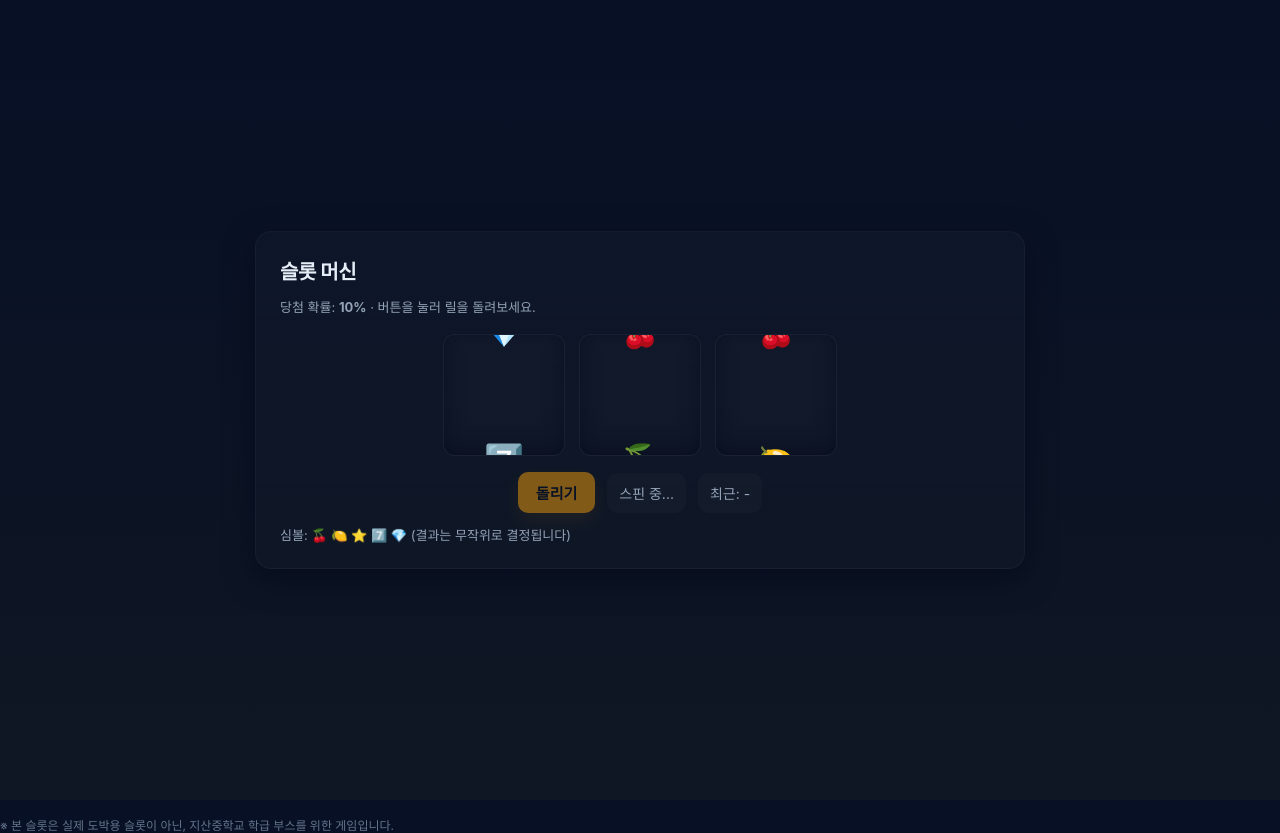
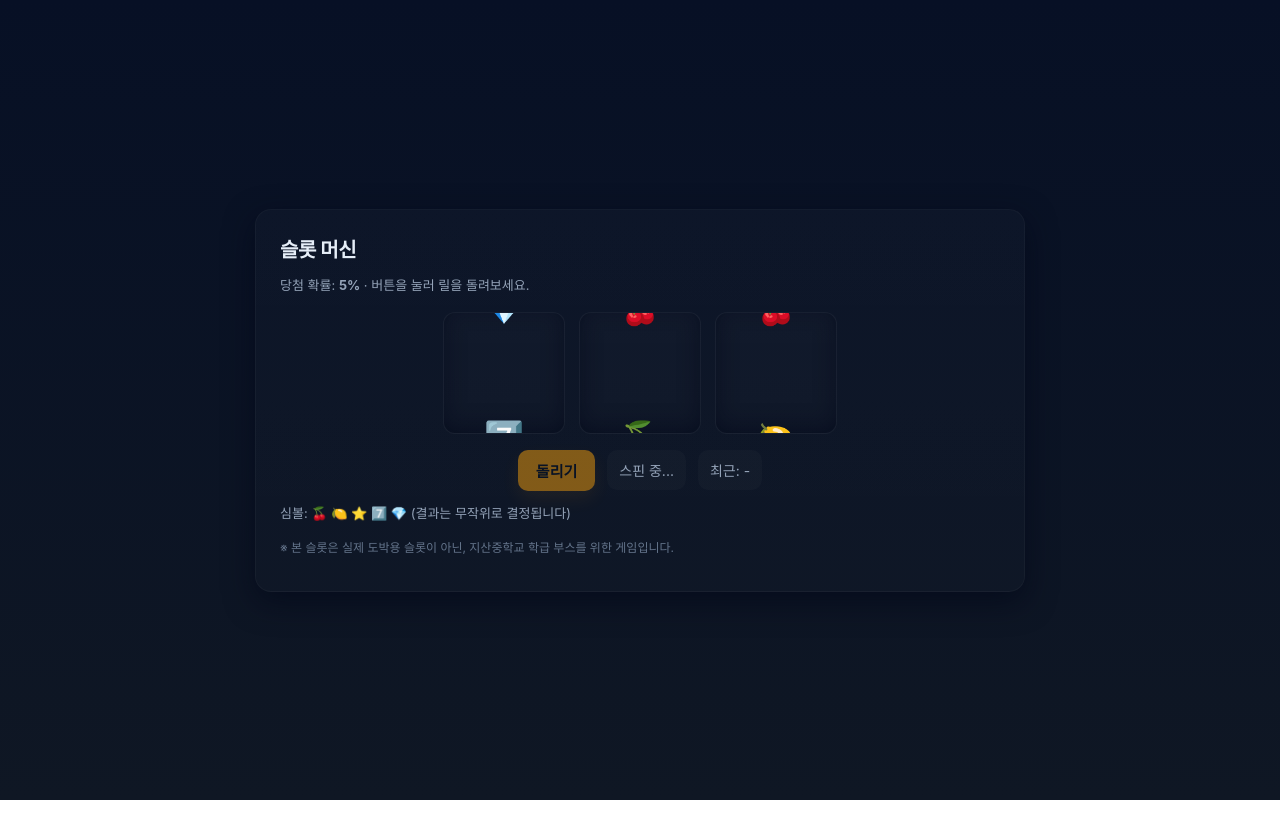
Before and after one commit to kimeungyeol0107/s, a plain HTML site: page index.html in a window 1280 px wide. Both pictures are taken after a click on the button "돌리기". After the commit the page ends 800 px from the top, so only its background shows below. Drawn offline with Linux system fonts and the light colour scheme.

Commit message:
Update index.html

```diff
--- a/index.html
+++ b/index.html
@@ -13,25 +13,54 @@
     --win:#16a34a;
     --lose:#ef4444;
   }
-  html,body{height:100%;margin:0;font-family:Inter,system-ui,-apple-system,'Segoe UI',Roboto,'Noto Sans KR',sans-serif;background:linear-gradient(180deg,#071025 0%, #0f1724 100%);color:#e6eef8}
-  .wrap{min-height:100%;display:flex;align-items:center;justify-content:center;padding:32px;box-sizing:border-box;}
-  .card{background:linear-gradient(180deg, rgba(255,255,255,0.02), rgba(255,255,255,0.01));border-radius:16px;padding:24px;width:100%;max-width:720px;box-shadow: 0 10px 30px rgba(2,6,23,0.6);border:1px solid rgba(255,255,255,0.03)}
+  html,body{
+    height:100%;margin:0;
+    font-family:Inter,system-ui,-apple-system,'Segoe UI',Roboto,'Noto Sans KR',sans-serif;
+    background:linear-gradient(180deg,#071025 0%, #0f1724 100%);
+    color:#e6eef8
+  }
+  .wrap{
+    min-height:100%;
+    display:flex;
+    align-items:center;
+    justify-content:center;
+    padding:32px;
+    box-sizing:border-box;
+  }
+  .card{
+    background:linear-gradient(180deg, rgba(255,255,255,0.02), rgba(255,255,255,0.01));
+    border-radius:16px;
+    padding:24px;
+    width:100%;max-width:720px;
+    box-shadow:0 10px 30px rgba(2,6,23,0.6);
+    border:1px solid rgba(255,255,255,0.03)
+  }
   h1{margin:0 0 12px;font-size:20px;letter-spacing:-0.02em}
   p.lead{margin:0 0 18px;color:var(--muted);font-size:13px}
+
   .machine{display:flex;gap:14px;align-items:center;justify-content:center;margin-bottom:16px}
-  .reel{width:120px;height:120px;background:linear-gradient(180deg, rgba(255,255,255,0.02), rgba(255,255,255,0.01));border-radius:12px;display:flex;align-items:center;justify-content:center;box-shadow: inset 0 -6px 20px rgba(2,6,23,0.5);overflow:hidden;border:1px solid rgba(255,255,255,0.03)}
+  .reel{
+    width:120px;height:120px;
+    background:linear-gradient(180deg, rgba(255,255,255,0.02), rgba(255,255,255,0.01));
+    border-radius:12px;display:flex;align-items:center;justify-content:center;
+    box-shadow:inset 0 -6px 20px rgba(2,6,23,0.5);
+    overflow:hidden;border:1px solid rgba(255,255,255,0.03)
+  }
   .symbols{display:flex;flex-direction:column;align-items:center;justify-content:flex-start;gap:10px;transform:translateY(0);transition:transform 0.2s linear}
   .symbol{width:100%;height:120px;display:flex;align-items:center;justify-content:center;font-size:32px;font-weight:700}
   .symbol.small{font-size:22px}
+
   .controls{display:flex;gap:12px;align-items:center;justify-content:center;margin-bottom:12px}
   button{background:var(--accent);border:0;padding:10px 18px;border-radius:10px;color:#041024;font-weight:700;cursor:pointer;box-shadow:0 8px 18px rgba(245,158,11,0.14);font-size:15px}
   button:disabled{opacity:0.5;cursor:not-allowed}
-  .info{display:flex;gap:12px;align-items:center;justify-content:space-between;flex-wrap:wrap}
+
   .status{padding:10px 12px;border-radius:10px;background:rgba(255,255,255,0.02);font-size:14px;color:var(--muted)}
   .result{margin-top:12px;padding:12px;border-radius:10px;font-weight:700;text-align:center}
   .result.win{background:linear-gradient(90deg, rgba(22,163,74,0.12), rgba(22,163,74,0.06));color:var(--win)}
   .result.lose{background:linear-gradient(90deg, rgba(239,68,68,0.08), rgba(239,68,68,0.03));color:var(--lose)}
+
   .legend{margin-top:8px;color:var(--muted);font-size:13px}
+
   @media (max-width:560px){
     .machine{gap:8px}
     .reel{width:86px;height:86px}
@@ -44,18 +73,12 @@
 <div class="wrap">
   <div class="card" role="application" aria-labelledby="title">
     <h1 id="title">슬롯 머신</h1>
-    <p class="lead">당첨 확률: <strong>10%</strong> · 버튼을 눌러 릴을 돌려보세요.</p>
+    <p class="lead">당첨 확률: <strong>5%</strong> · 버튼을 눌러 릴을 돌려보세요.</p>
 
     <div class="machine" aria-hidden="false">
-      <div class="reel" id="reel1" aria-label="릴 1">
-        <div class="symbols" id="symbols1"></div>
-      </div>
-      <div class="reel" id="reel2" aria-label="릴 2">
-        <div class="symbols" id="symbols2"></div>
-      </div>
-      <div class="reel" id="reel3" aria-label="릴 3">
-        <div class="symbols" id="symbols3"></div>
-      </div>
+      <div class="reel" id="reel1"><div class="symbols" id="symbols1"></div></div>
+      <div class="reel" id="reel2"><div class="symbols" id="symbols2"></div></div>
+      <div class="reel" id="reel3"><div class="symbols" id="symbols3"></div></div>
     </div>
 
     <div class="controls">
@@ -66,26 +89,19 @@
 
     <div id="resultBox" class="result" aria-live="polite" style="display:none">결과</div>
     <div class="legend">심볼: 🍒 🍋 ⭐ 7️⃣ 💎 (결과는 무작위로 결정됩니다)</div>
+
+    <!-- 요청한 주의 문구 추가 -->
+    <p class="legend" style="margin-top:16px; font-size:12px; color:#64748b;">
+      ※ 본 슬롯은 실제 도박용 슬롯이 아닌, 지산중학교 학급 부스를 위한 게임입니다.
+    </p>
   </div>
 </div>
 
-  <p class="legend" style="margin-top:16px; font-size:12px; color:#64748b;">
-  ※ 본 슬롯은 실제 도박용 슬롯이 아닌, 지산중학교 학급 부스를 위한 게임입니다.
-</p>
-
 <script>
-/*
-  슬롯 로직 설명:
-  - 전체 당첨 확률은 spin() 호출당 10% (0.10)
-  - 당첨이면 3개의 릴 모두 같은 '당첨 심볼'로 멈춤
-  - 비당첨이면 임의의 심볼들로 멈춤 (같이 맞아도 우연)
-  - 각 릴은 JS로 빠르게 심볼을 바꿔 애니메이션을 흉내냄
-  - 스핀 시간은 3~6초(랜덤). 릴별로 정지 지연을 달리해 자연스럽게 멈춤
-*/
-
+// ▼ 슬롯 설정 ▼
 const SYMBOLS = ['🍒','🍋','⭐','7️⃣','💎'];
-const WIN_SYMBOL = '💎';       // 당첨 시 보여줄 심볼 (임의 선택)
-const WIN_RATE = 0.10;        // 10%
+const WIN_SYMBOL = '💎';
+const WIN_RATE = 0.05; // ★ 5% 확률
 
 const symbolsElems = [
   document.getElementById('symbols1'),
@@ -101,12 +117,11 @@ const resultBox = document.getElementById('resultBox');
 let spinning = false;
 let spinIntervals = [];
 
-// 초기 심볼 채우기 (각 릴에 여러 심볼을 쌓아놓으면 빠르게 바뀌는 효과)
+// 초기 심볼 세팅
 function initReels(){
   for(let i=0;i<symbolsElems.length;i++){
     const el = symbolsElems[i];
     el.innerHTML = '';
-    // 중복으로 심볼을 넣어 루프 느낌
     for(let j=0;j<10;j++){
       const s = document.createElement('div');
       s.className = 'symbol' + (j>5 ? ' small' : '');
@@ -118,8 +133,9 @@ function initReels(){
 initReels();
 
 function pickRandom(arr){ return arr[Math.floor(Math.random()*arr.length)]; }
+function wait(ms){ return new Promise(res=>setTimeout(res, ms)); }
 
-// 실제 스핀 로직
+// 메인 스핀 함수
 async function spin(){
   if(spinning) return;
   spinning = true;
@@ -129,29 +145,23 @@ async function spin(){
   resultBox.className = 'result';
   timeStatus.textContent = '스핀 중...';
 
-  // 전체 스핀 시간 (ms)
-  const totalTime = (3000 + Math.floor(Math.random()*3000)); // 3000 ~ 5999 ms
-  // 당첨 여부 결정 (전체 확률)
+  const totalTime = 3000 + Math.floor(Math.random()*3000); // 3~6초
   const isWin = Math.random() < WIN_RATE;
 
-  // determine final symbols for each reel
   let finalSymbols;
   if(isWin){
     finalSymbols = [WIN_SYMBOL, WIN_SYMBOL, WIN_SYMBOL];
   } else {
-    // 비당첨: 각 릴에 무작위 심볼 (같은게 나와도 그건 우연)
     finalSymbols = [pickRandom(SYMBOLS), pickRandom(SYMBOLS), pickRandom(SYMBOLS)];
   }
 
-  // 각 릴을 빨리 바꿔치기
   spinIntervals.forEach(id=>clearInterval(id));
   spinIntervals = [];
 
-  // 빠르게 심볼 바뀌는 효과 시작
+  // 릴 빠르게 바뀌는 효과
   for(let i=0;i<symbolsElems.length;i++){
     const el = symbolsElems[i];
-    const interval = setInterval(()=> {
-      // 맨 위에 있는 심볼을 잘라내고 끝에 새 심볼 추가 (visual)
+    const interval = setInterval(()=>{
       const children = el.children;
       if(children.length){
         el.removeChild(children[0]);
@@ -159,26 +169,23 @@ async function spin(){
         newSym.className = 'symbol';
         newSym.textContent = pickRandom(SYMBOLS);
         el.appendChild(newSym);
-        // transform으로 조금 이동 효과 줄 수 있음
-        // (간단: 안씀 — CSS transition으로 자연스러운 정지 연출)
       }
-    }, 80 + Math.floor(Math.random()*40)); // 조금씩 다른 속도
+    }, 80 + Math.random()*40);
     spinIntervals.push(interval);
   }
 
-  // 각 릴 정지 시각을 랜덤하게 분산 (totalTime + small offsets)
   const stopTimes = [
-    totalTime * (0.75 + Math.random()*0.1), // reel1 stop
-    totalTime * (0.88 + Math.random()*0.07), // reel2
-    totalTime * (1.00) // reel3 stops at totalTime
+    totalTime*(0.75 + Math.random()*0.1),
+    totalTime*(0.88 + Math.random()*0.07),
+    totalTime
   ];
 
-  // 릴별로 멈추면서 최종 심볼로 교체
+  // 릴 정지
   for(let i=0;i<symbolsElems.length;i++){
-    await wait(stopTimes[i] - (i===0 ? 0 : stopTimes[i-1]));
-    // stop interval for this reel
+    const delay = i===0 ? stopTimes[i] : stopTimes[i]-stopTimes[i-1];
+    await wait(delay);
     clearInterval(spinIntervals[i]);
-    // animate final alignment: replace all children with a single final symbol element at top
+
     const el = symbolsElems[i];
     el.innerHTML = '';
     const final = document.createElement('div');
@@ -187,7 +194,6 @@ async function spin(){
     el.appendChild(final);
   }
 
-  // 결과 보여주기
   spinning = false;
   spinBtn.disabled = false;
   spinBtn.setAttribute('aria-pressed','false');
@@ -198,20 +204,13 @@ async function spin(){
     resultBox.textContent = '🎉 축하합니다! 당첨되었습니다! 🎉';
     resultBox.classList.add('win');
   } else {
-    resultBox.textContent = '아쉽지만 꽝입니다. 다음에 다시 도전하세요.';
+    resultBox.textContent = '꽝입니다. 다시 도전해보세요!';
     resultBox.classList.add('lose');
   }
   resultBox.style.display = 'block';
 }
 
-// 도우미: ms 대기
-function wait(ms){ return new Promise(res=>setTimeout(res, ms)); }
-
-spinBtn.addEventListener('click', ()=> {
-  spin();
-});
-
-// 키보드로 스페이스바 누르면 돌리기 (접근성)
+spinBtn.addEventListener('click', ()=>spin());
 document.addEventListener('keydown', (e)=>{
   if(e.code === 'Space' && !e.repeat){
     e.preventDefault();
```
